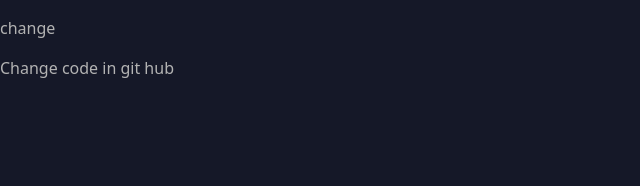
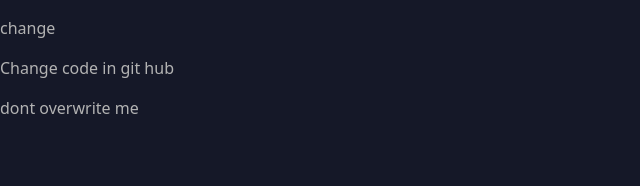
Before and after one commit to 11omid/learningGit, a React (Create React App) app: page / in a window 1280 px wide. Shown: the top 186 px of the page, without its empty margins (0-640 px from the left). Built offline with nearby package versions, Linux system fonts and the light colour scheme.

Commit message:
insert paragraph with github

```diff
--- a/src/App.js
+++ b/src/App.js
@@ -19,6 +19,7 @@
       <p></p>
       <p>change</p>
     <p>Change code in git hub</p>
+    <p>dont overwrite me</p>
     </>
   );
 }
```
